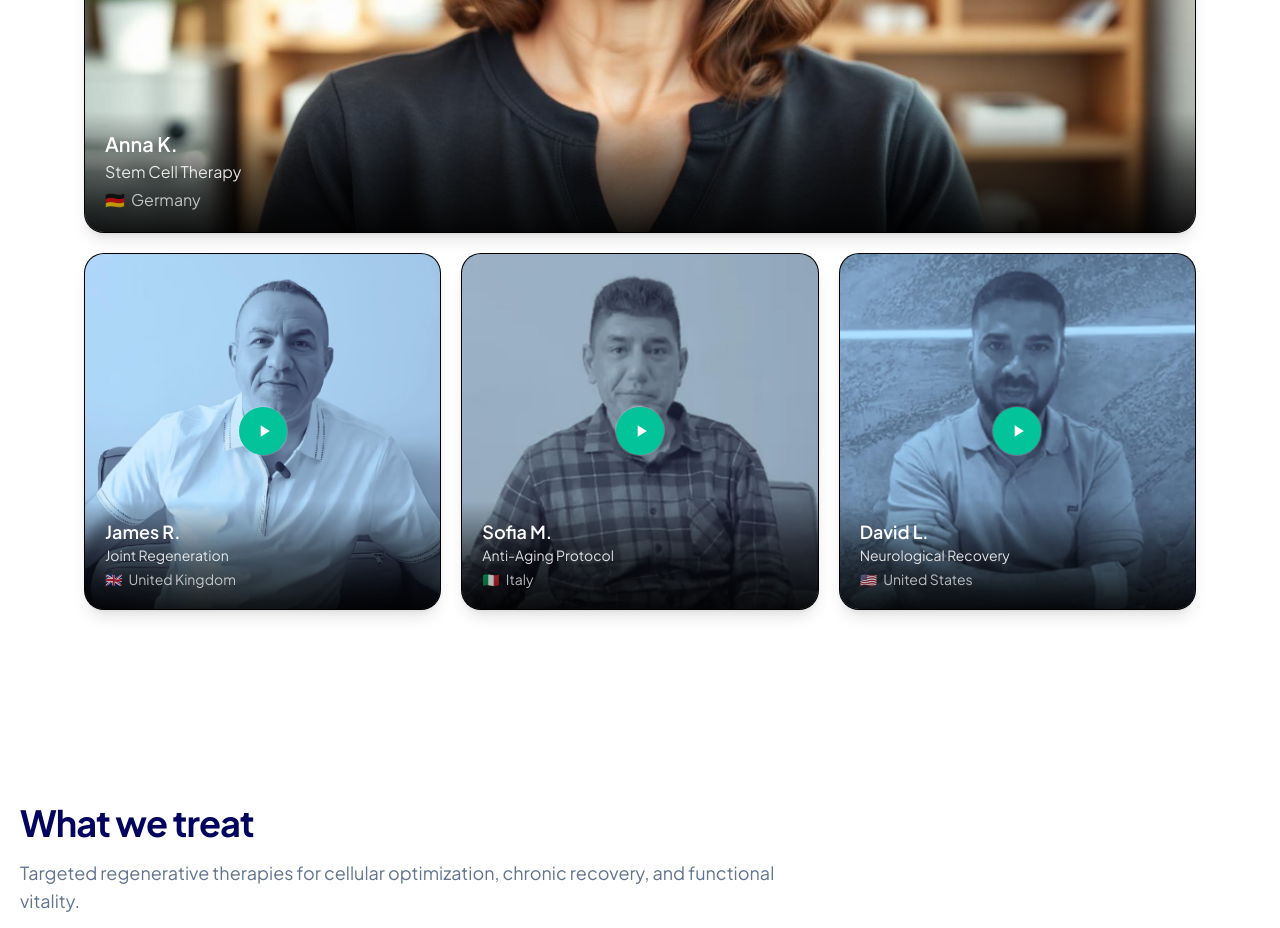
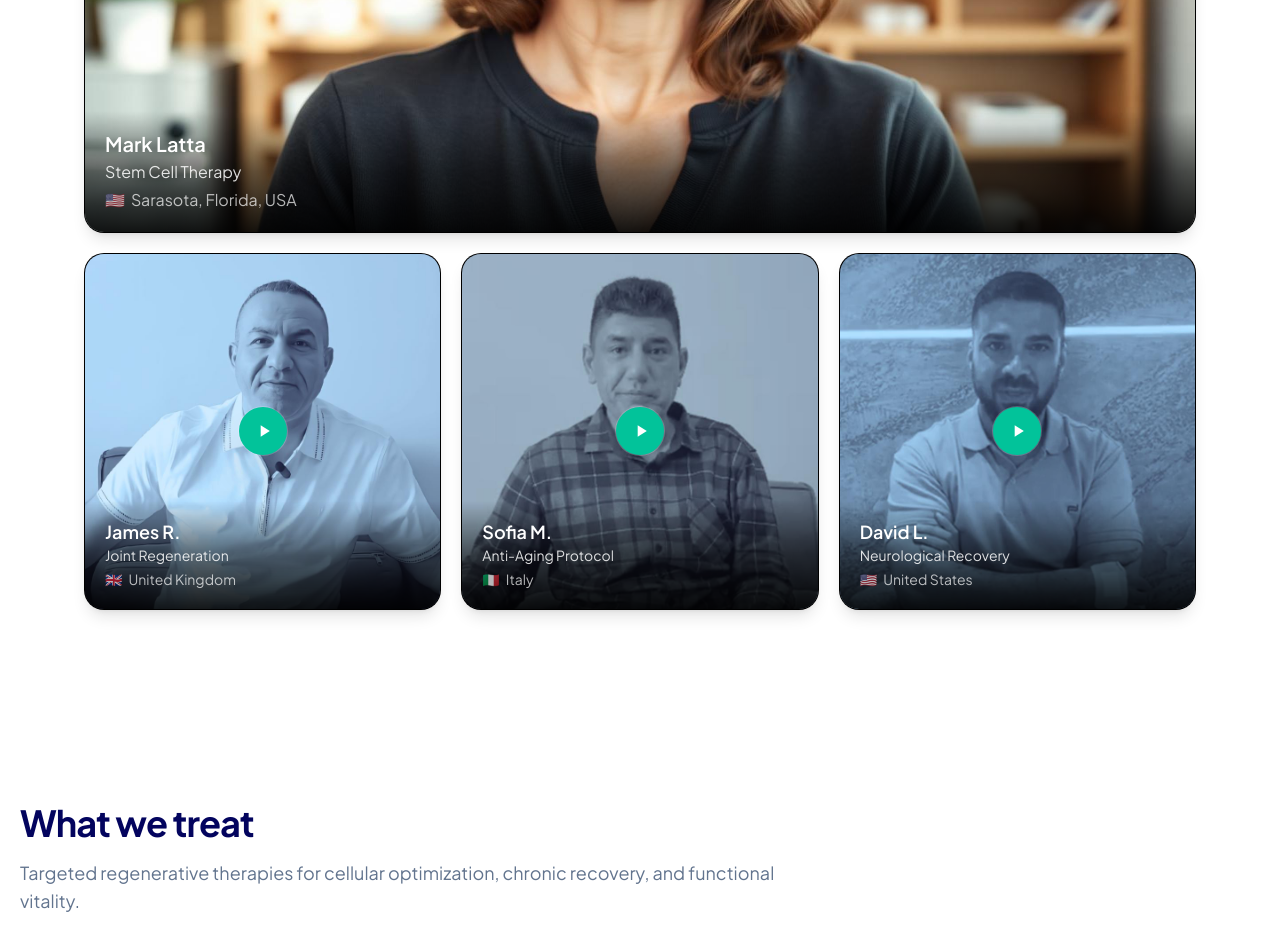
Before and after one commit to newcotelgit/stemplus, a React (Vite) app: page / in a window 1280 px wide. Shown: the part 1480-2408 px from the top of the page. Built offline with nearby package versions, Linux system fonts and the light colour scheme.

Commit message:
Add real Mark Latta Vimeo testimonial

```diff
--- a/src/pages/Landing.tsx
+++ b/src/pages/Landing.tsx
@@ -104,12 +104,12 @@ type VideoItem = {
 const VIDEO_TESTIMONIALS: VideoItem[] = [
   {
     id: "v1",
-    src: testimonialVideo.url,
+    src: "https://player.vimeo.com/video/1197591172",
     poster: testimonialPoster,
-    name: "Anna K.",
+    name: "Mark Latta",
     treatment: "Stem Cell Therapy",
-    country: "Germany",
-    flag: "🇩🇪",
+    country: "Sarasota, Florida, USA",
+    flag: "🇺🇸",
   },
   {
     id: "v2",
@@ -298,6 +298,15 @@ function VideoTestimonial() {
             className="relative w-full max-w-5xl aspect-video rounded-2xl overflow-hidden shadow-2xl bg-black"
             onClick={(e) => e.stopPropagation()}
           >
+            {active.src.includes("vimeo.com") ? (
+              <iframe
+                key={active.id}
+                src={`${active.src}?autoplay=1`}
+                className="w-full h-full"
+                allow="autoplay; fullscreen; picture-in-picture"
+                allowFullScreen
+              />
+            ) : (
               <video
                 key={active.id}
                 className="w-full h-full object-contain bg-black"
@@ -308,6 +317,7 @@ function VideoTestimonial() {
                 playsInline
                 preload="metadata"
               />
+            )}
           </div>
         </div>
       )}
```
Lines whose indentation alone changed are shown as unchanged.
